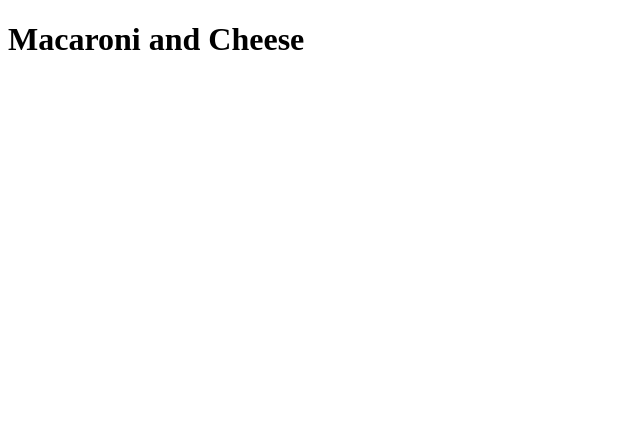
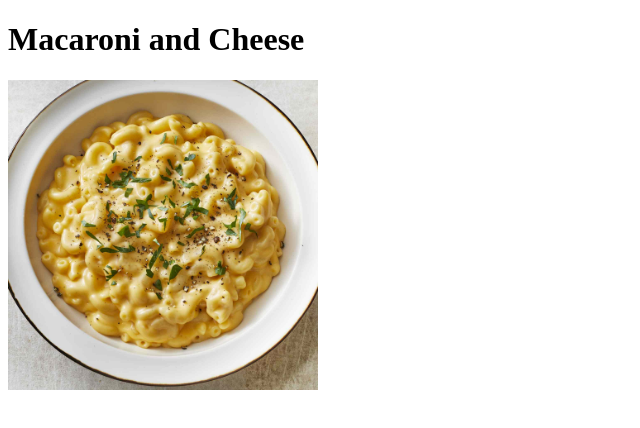
Before and after one commit to reneilfuna/odin-recipes, a plain HTML site: page recipes/macncheese.html in a window 1280 px wide. Shown: the whole page, without its empty margins (0-640 px from the left). Drawn offline with Linux system fonts and the light colour scheme.

Commit message:
Add link to image

```diff
--- a/recipes/macncheese.html
+++ b/recipes/macncheese.html
@@ -7,5 +7,11 @@
 
     <body>
         <h1>Macaroni and Cheese</h1>
+        <p>
+            <img src="./../images/MacNCheese.jpg"
+            alt="MacNCheese"
+            height="310"
+            width="310">
+        </p>
     </body>
 </html>
```
